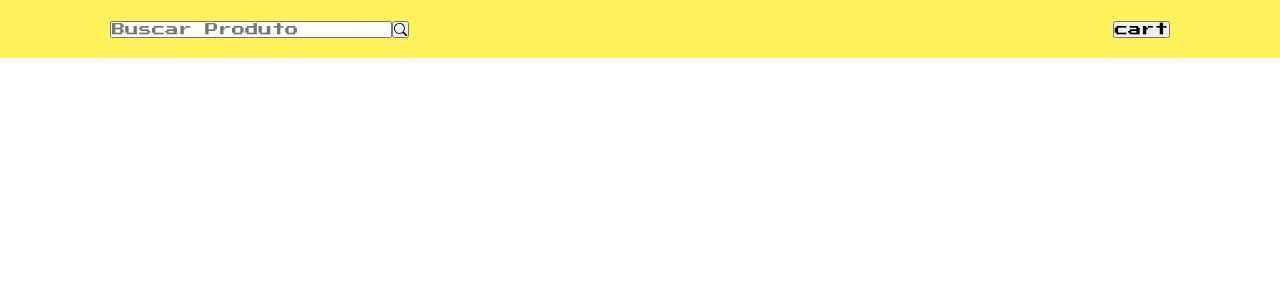
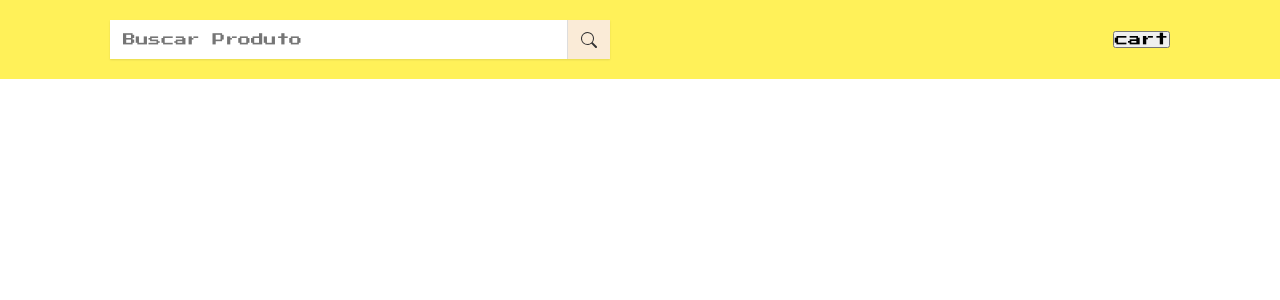
Before and after one commit to Andr3Feijo/carShop, a React (Create React App) app: page / in a window 1280 px wide. Shown: the top 300 px of the page. Built offline with nearby package versions, Linux system fonts and the light colour scheme.

Commit message:
estilizando search e icons

```diff
--- a/src/components/SearchBar/SearchBar.css
+++ b/src/components/SearchBar/SearchBar.css
@@ -0,0 +1,31 @@
+.search-bar{
+  display: flex;
+  background-color: antiquewhite;
+  width: 100%;
+  max-width: 500px;
+  justify-content: space-between;
+  box-shadow: 0 1px 2px rgba(0, 0, 0, 0.1);
+  gap: 13px;
+  padding-right: 13px;
+
+}
+
+.search__input{
+  padding: 13px;
+  flex-grow: 1;
+  border: none;
+  outline: none;
+  font-size: 0.8rem;
+  font-weight: 500px;
+  border-right: 1px solid #ddd;
+}
+
+.search__button{
+  background: none;
+  border: none;
+  font-size: 1rem;
+  display: flex;
+  align-items: center;
+  justify-content: center;
+  color: #333;
+}
--- a/src/components/SearchBar/SearchBar.jsx
+++ b/src/components/SearchBar/SearchBar.jsx
@@ -1,9 +1,10 @@
 import React from 'react';
 import{BsSearch} from 'react-icons/bs' ;
+import './SearchBar.css'
 
 function SearchBar() {
   return (
-    <form action="">
+    <form action="" className='search-bar'>
     <input
     type="search"
     placeholder="Buscar Produto"
```
